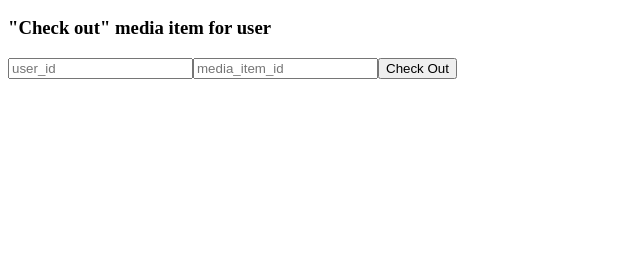
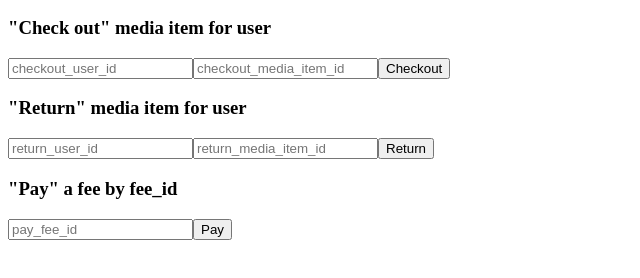
Before and after one commit to m-riley04/EECS447-Database-Project, a React (Vite) app in the folder frontend/: page /debug in a window 1280 px wide. Shown: the part 500-778 px from the top of the page, without its empty margins (0-640 px from the left). Built offline with nearby package versions, Linux system fonts and the light colour scheme; no server answers.

Commit message:
add query test components for actions

```diff
--- a/frontend/src/pages/QueryDebugPage.tsx
+++ b/frontend/src/pages/QueryDebugPage.tsx
@@ -1,6 +1,6 @@
 import { useNavigate } from 'react-router-dom';
 import TableListView from '../components/TableListView/TableListView';
-import { fetchData, getCheckedOutItems } from '../server/server_functions';
+import { checkoutMediaItem, fetchData, getCheckedOutItems, payFee, returnMediaItem } from '../server/server_functions';
 import { useState } from 'react';
 
 enum TableEnum {
@@ -90,11 +90,75 @@ const QueryDebugPage = () => {
             });
     }
 
-    function handleCheckOutItem(e: React.FormEvent<HTMLFormElement>) {
+    function handleCheckoutItem(e: React.FormEvent<HTMLFormElement>) {
         e.preventDefault();
-        const user_id = (document.getElementById('user_id') as HTMLInputElement).value;
-        const media_item_id = (document.getElementById('media_item_id') as HTMLInputElement).value;
+        const user_id = (document.getElementById('checkout_user_id') as HTMLInputElement).value;
+        const media_item_id = (document.getElementById('checkout_media_item_id') as HTMLInputElement).value;
+
         console.log(`Checking out media item ${media_item_id} for user ${user_id}`);
+
+        setQueryLoading(true);
+
+        checkoutMediaItem(parseInt(media_item_id), parseInt(user_id))
+            .then((data) => {
+                setQueryLoading(false);
+                //setQueryItems(data);
+                console.log("Checked out media item successfully:", data);
+            })
+            .catch((error) => {
+                setQueryLoading(false);
+                setError(error);
+                console.error('Error checking out media item:', error);
+            });
+
+
+    }
+
+    function handleReturnItem(e: React.FormEvent<HTMLFormElement>) {
+        e.preventDefault();
+        const user_id = (document.getElementById('return_user_id') as HTMLInputElement).value;
+        const media_item_id = (document.getElementById('return_media_item_id') as HTMLInputElement).value;
+
+        console.log(`Returning media item ${media_item_id} for user ${user_id}`);
+
+        setQueryLoading(true);
+
+        returnMediaItem(parseInt(media_item_id), parseInt(user_id))
+            .then((data) => {
+                setQueryLoading(false);
+                //setQueryItems(data);
+                console.log("Returned media item successfully:", data);
+            })
+            .catch((error) => {
+                setQueryLoading(false);
+                setError(error);
+                console.error('Error returning media item:', error);
+            });
+
+
+    }
+
+    function handlePayFee(e: React.FormEvent<HTMLFormElement>) {
+        e.preventDefault();
+        const fee_id = (document.getElementById('pay_fee_id') as HTMLInputElement).value;
+
+        console.log(`Paying fee ${fee_id}`);
+
+        setQueryLoading(true);
+
+        payFee(parseInt(fee_id))
+            .then((data) => {
+                setQueryLoading(false);
+                //setQueryItems(data);
+                console.log("Paid fee successfully:", data);
+            })
+            .catch((error) => {
+                setQueryLoading(false);
+                setError(error);
+                console.error('Error paying fee:', error);
+            });
+
+
     }
 
     return (
@@ -129,10 +193,23 @@ const QueryDebugPage = () => {
             <button onClick={handleCheckedOutItems}>Checked Out Items</button>
 
             <h3>"Check out" media item for user</h3>
-            <form onSubmit={handleCheckOutItem}>
-                <input type="number" placeholder="user_id" id="user_id" />
-                <input type="number" placeholder="media_item_id" id="media_item_id" />
-                <button>Check Out</button>
+            <form onSubmit={handleCheckoutItem}>
+                <input type="number" placeholder="checkout_user_id" id="checkout_user_id" />
+                <input type="number" placeholder="checkout_media_item_id" id="checkout_media_item_id" />
+                <button>Checkout</button>
+            </form>
+
+            <h3>"Return" media item for user</h3>
+            <form onSubmit={handleReturnItem}>
+                <input type="number" placeholder="return_user_id" id="return_user_id" />
+                <input type="number" placeholder="return_media_item_id" id="return_media_item_id" />
+                <button>Return</button>
+            </form>
+
+            <h3>"Pay" a fee by fee_id</h3>
+            <form onSubmit={handlePayFee}>
+                <input type="number" placeholder="pay_fee_id" id="pay_fee_id" />
+                <button>Pay</button>
             </form>
         </>
     )
```
Also changed, not shown: 2 other files (tests, documents, lock files or other folders).
